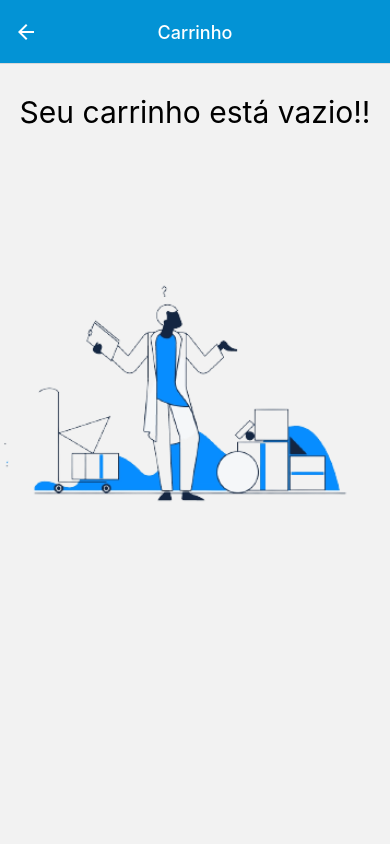
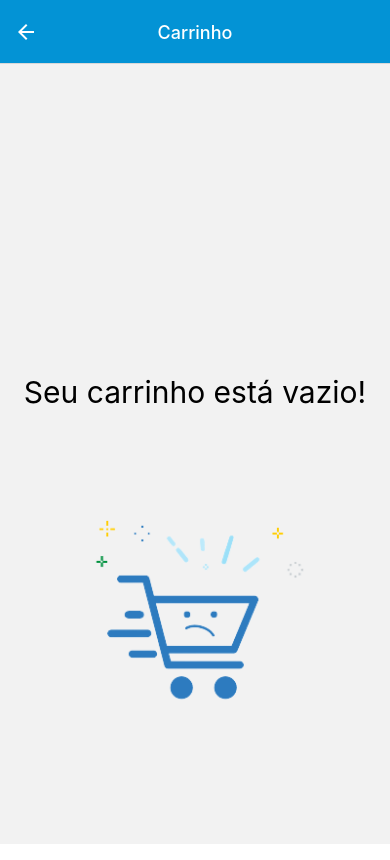
Before and after one commit to PedroEmanuelLima/ProjetoWebI_React-Native, a React Native app: screen /Cart in a window 390 px wide. Built offline with nearby package versions, Linux system fonts and the light colour scheme; no server answers.

Commit message:
Update style

```diff
--- a/App.js
+++ b/App.js
@@ -14,9 +14,10 @@ export default function App() {
       <Stack.Navigator initialRouteName="Home">
         <Stack.Screen name='Home' component={Home} options={{headerShown: false}}/>
         <Stack.Screen name='Detalhes' component={Detalhes} options={{
-          title: '',
+          title: 'Produto',
           headerStyle: {backgroundColor: 'rgb(3,147,213)',},
-          headerTintColor: '#fff'
+          headerTintColor: '#fff',
+          headerTitleAlign: 'center'
         }}/>
         <Stack.Screen name='Cart' component={Cart} options={{
           title: 'Carrinho',
--- a/src/components/CartEmpty.js
+++ b/src/components/CartEmpty.js
@@ -1,12 +1,19 @@
 import react from "react";
-import { Image, Text } from "react-native";
+import { Image, Text, View } from "react-native";
 
 
 export const CartEmpty = () => {
     return(
         <>
-            <Text style={{fontSize: 30, textAlign: "center", marginTop: 30}}>Seu carrinho está vazio!!</Text>
-            <Image style={{height: '100%', width: '100%', marginTop: -50}} resizeMode='contain' source={require('./../assets/shopping_cart_not_faund-removebg-preview.png')} />
+            {/*<Text style={{fontSize: 30, textAlign: "center", marginTop: 30}}>Seu carrinho está vazio!!</Text>
+            <Image style={{height: '100%', width: '100%', marginTop: -50}} resizeMode='contain' source={require('./../assets/shopping_cart_empty.png')} />*/}
+
+            <View style={{flex:1, alignItems:"center", justifyContent:"center", marginTop:360}}>
+                <Text style={{fontSize:30, marginTop:130}}>Seu carrinho está vazio!</Text>
+                <Image style={{height: '100%', width: '100%', marginTop:"auto", marginBottom: "50%"}}
+                resizeMode='contain'
+                source={require('./../assets/emptycart.png')}/>
+             </View>
         </>
     );
 }
--- a/src/components/Produtos.js
+++ b/src/components/Produtos.js
@@ -1,11 +1,10 @@
-import { StyleSheet, View, Text, Image, TouchableNativeFeedback } from "react-native";
+import { StyleSheet, View, Text, Image, TouchableNativeFeedback, TouchableOpacity } from "react-native";
 import React from "react";
 
 export default function Produtos (props) {
 
   return (
-    <TouchableNativeFeedback onPress={() => props.openProduto(props.id)}>
-    <View style={styles.container}>
+    <TouchableOpacity  style={styles.container} onPress={() => props.openProduto(props.id)}>
         <View>
           <Image resizeMode="contain"
             style={styles.image}
@@ -15,8 +14,7 @@ export default function Produtos (props) {
           <Text style={styles.title}>{props.title}</Text>
           <Text style={styles.preco}>R$ {props.price.toFixed(2).replace(".",",")}</Text>
         </View>
-    </View>
-    </TouchableNativeFeedback>
+    </TouchableOpacity>
   );
 }
 
--- a/src/pages/Detalhes/Detalhes.js
+++ b/src/pages/Detalhes/Detalhes.js
@@ -1,5 +1,5 @@
 import { StatusBar } from 'expo-status-bar';
-import { Text, View, Image, TouchableNativeFeedback, Button, TouchableOpacity, Pressable} from 'react-native';
+import { Text, View, Image, TouchableOpacity} from 'react-native';
 import { styles } from './Styles';
 
 
--- a/src/pages/Detalhes/Styles.js
+++ b/src/pages/Detalhes/Styles.js
@@ -8,7 +8,7 @@ export const styles = StyleSheet.create({
       borderWidth:1,
       borderColor:"#fff",
       padding: 10,
-      margin:10,
+      margin:30,
       alignSelf:"center",
       backgroundColor:"#fff",
       shadowColor:"blue",
--- a/src/pages/Home/Home.js
+++ b/src/pages/Home/Home.js
@@ -49,6 +49,7 @@ export const Home = (props) => {
     axios.get(`https://api.mercadolibre.com/items/${id}`)
     .then(({ data }) => {
     let i = data
+    setLoading(true);
     navigation.navigate("Detalhes",{info:i})
     })
 
```
Also changed, not shown: src/assets/emptycart.png (added), src/assets/shopping_cart_empty.png (renamed from src/assets/shopping_cart_not_faund-removebg-preview.png).
